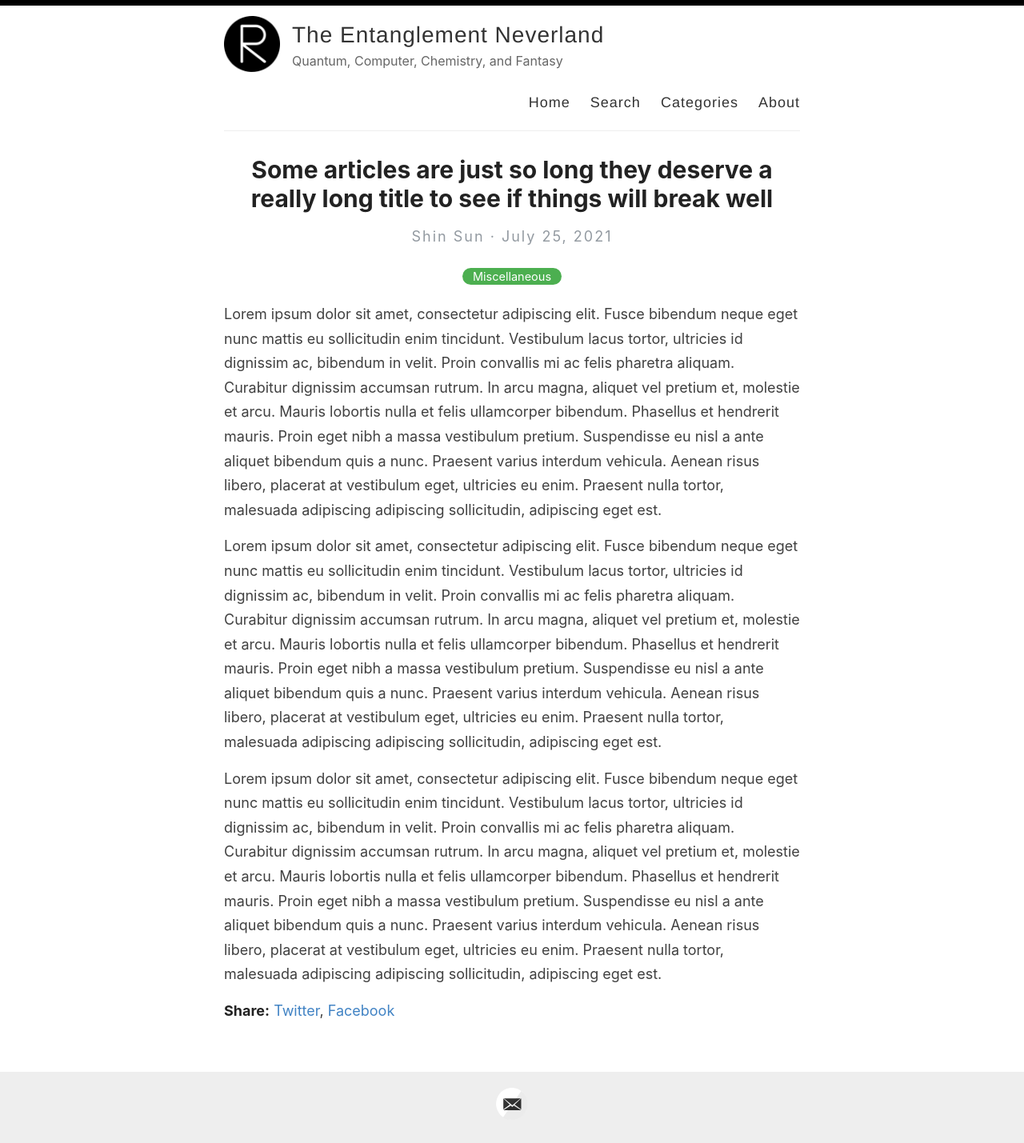
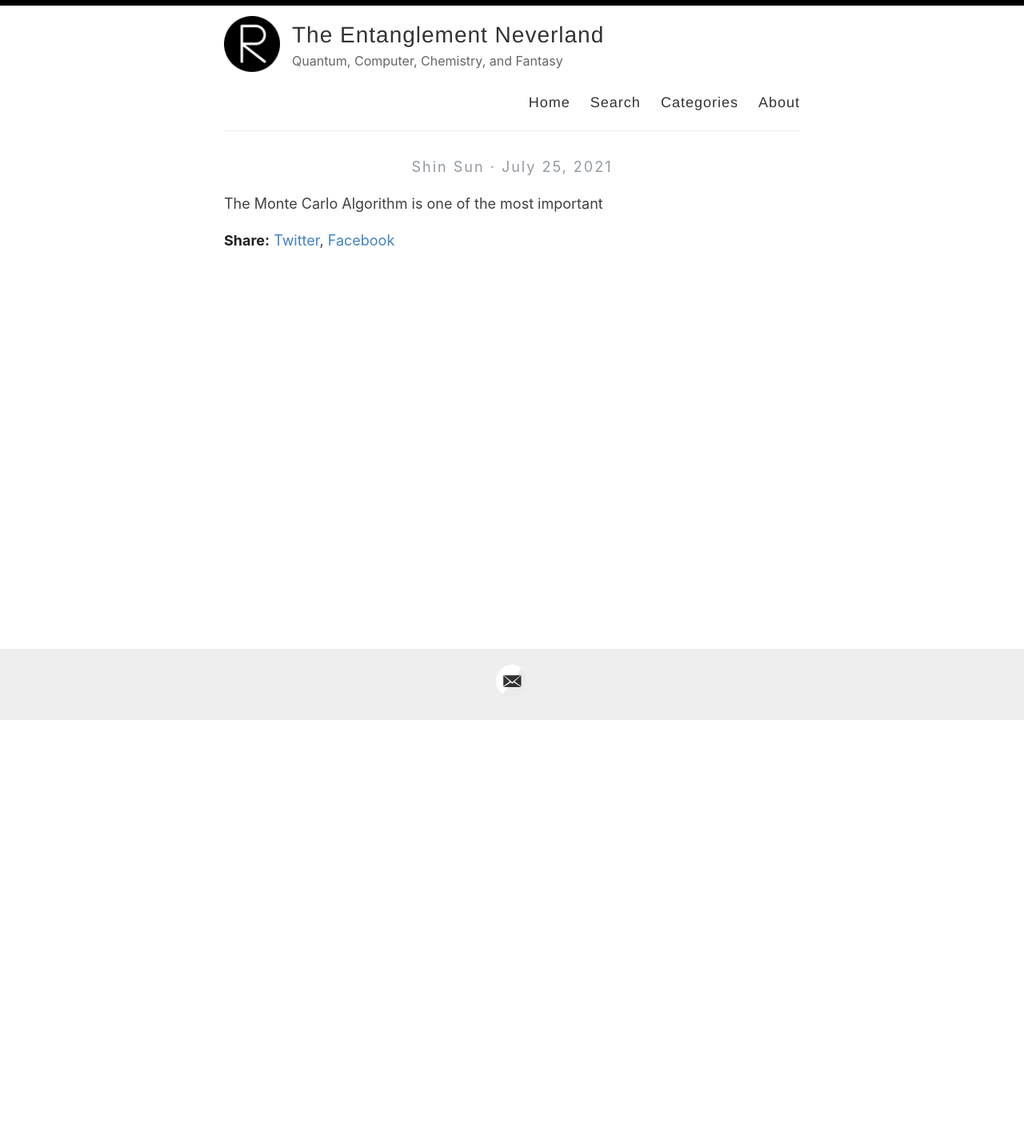
Before and after one commit to ZincSun/ZincSun.github.io, a Jekyll site: the page built from _posts/2021-07-25-MonteCarlo.md, in a window 1280 px wide. Shown: the whole page at 80% size. Built offline with Jekyll 4.4.1, drawn with Linux system fonts in a browser that asks for light colours; our own code applies the rules of GitHub Pages for plain Markdown files; after the commit the page ends 901 px from its top, so only the background shows below that.

Commit message:
Update 2021-07-25-MonteCarlo.md

```diff
--- a/_posts/2021-07-25-MonteCarlo.md
+++ b/_posts/2021-07-25-MonteCarlo.md
@@ -1,11 +1,7 @@
 ---
 layout: post
-title: Some articles are just so long they deserve a really long title to see if things will break well
-categories: Miscellaneous
+title: The Power of Randomness : Monte Carlo Algotihm in Physics
+categories: Statistical Physics
 ---
 
-Lorem ipsum dolor sit amet, consectetur adipiscing elit. Fusce bibendum neque eget nunc mattis eu sollicitudin enim tincidunt. Vestibulum lacus tortor, ultricies id dignissim ac, bibendum in velit. Proin convallis mi ac felis pharetra aliquam. Curabitur dignissim accumsan rutrum. In arcu magna, aliquet vel pretium et, molestie et arcu. Mauris lobortis nulla et felis ullamcorper bibendum. Phasellus et hendrerit mauris. Proin eget nibh a massa vestibulum pretium. Suspendisse eu nisl a ante aliquet bibendum quis a nunc. Praesent varius interdum vehicula. Aenean risus libero, placerat at vestibulum eget, ultricies eu enim. Praesent nulla tortor, malesuada adipiscing adipiscing sollicitudin, adipiscing eget est.
-
-Lorem ipsum dolor sit amet, consectetur adipiscing elit. Fusce bibendum neque eget nunc mattis eu sollicitudin enim tincidunt. Vestibulum lacus tortor, ultricies id dignissim ac, bibendum in velit. Proin convallis mi ac felis pharetra aliquam. Curabitur dignissim accumsan rutrum. In arcu magna, aliquet vel pretium et, molestie et arcu. Mauris lobortis nulla et felis ullamcorper bibendum. Phasellus et hendrerit mauris. Proin eget nibh a massa vestibulum pretium. Suspendisse eu nisl a ante aliquet bibendum quis a nunc. Praesent varius interdum vehicula. Aenean risus libero, placerat at vestibulum eget, ultricies eu enim. Praesent nulla tortor, malesuada adipiscing adipiscing sollicitudin, adipiscing eget est.
-
-Lorem ipsum dolor sit amet, consectetur adipiscing elit. Fusce bibendum neque eget nunc mattis eu sollicitudin enim tincidunt. Vestibulum lacus tortor, ultricies id dignissim ac, bibendum in velit. Proin convallis mi ac felis pharetra aliquam. Curabitur dignissim accumsan rutrum. In arcu magna, aliquet vel pretium et, molestie et arcu. Mauris lobortis nulla et felis ullamcorper bibendum. Phasellus et hendrerit mauris. Proin eget nibh a massa vestibulum pretium. Suspendisse eu nisl a ante aliquet bibendum quis a nunc. Praesent varius interdum vehicula. Aenean risus libero, placerat at vestibulum eget, ultricies eu enim. Praesent nulla tortor, malesuada adipiscing adipiscing sollicitudin, adipiscing eget est.
+The Monte Carlo Algorithm is one of the most important
```
